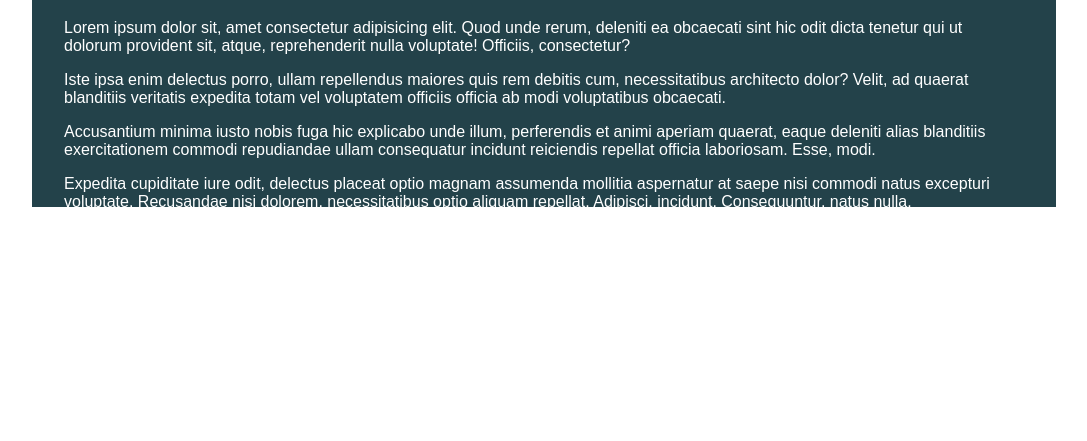
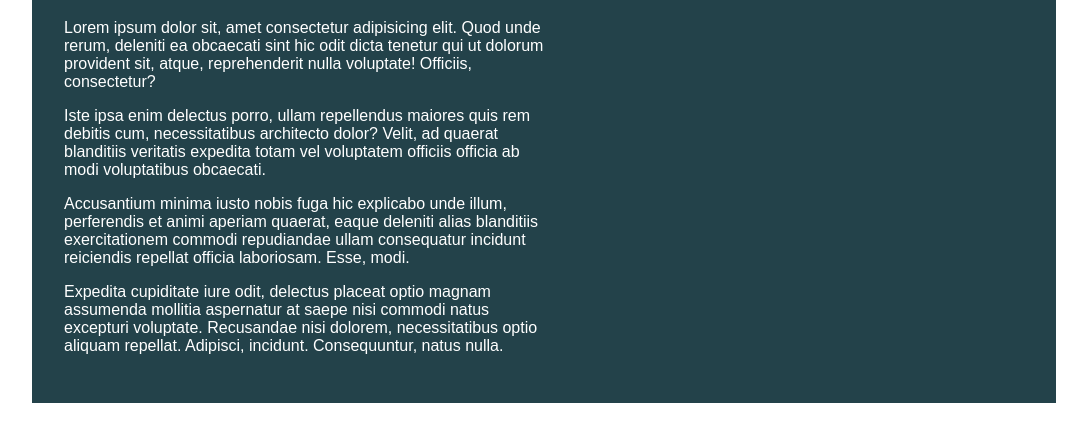
Before and after one commit to ob-codes/CSS_ConqueringResponsiveLayouts, a plain HTML site: page challenge01/index.html in a window 1280 px wide. Shown: the part 93-534 px from the top of the page, without its empty margins (96-1183 px from the left). Drawn offline with Linux system fonts and the light colour scheme.

Commit message:
content overflow exercise

```diff
--- a/challenge01/style.css
+++ b/challenge01/style.css
@@ -29,5 +29,10 @@ body {
   margin: 0 auto;
 
   padding: 2em;
-  height: 300px;
+  min-height: 300px;
 }
+
+.intro-content{
+  width: 50%;
+
+}
```
